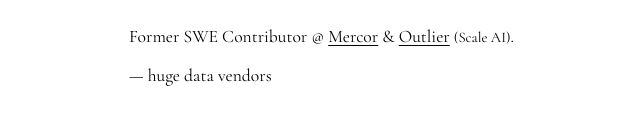
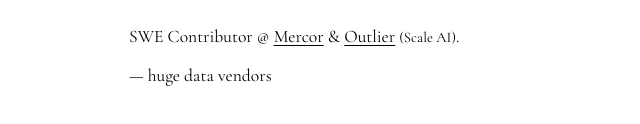
Before and after one commit to osamaajr/personalportfolio, a plain HTML site: page index.html in a window 1280 px wide. Shown: the part 668-792 px from the top of the page, 217-857 px from the left. Drawn offline with nearby package versions, Linux system fonts and the light colour scheme; a script that the page names is missing.

Commit message:
Remove former label from contributor role

```diff
--- a/index.html
+++ b/index.html
@@ -92,7 +92,7 @@
           <span class="item">hosted a coding escape room to 100+ students</span>
         </div>
         <div class="section">
-          <p>Former SWE Contributor @ <a href="#">Mercor</a> &amp; <a href="#">Outlier</a> <small>(Scale AI)</small>.</p>
+          <p>SWE Contributor @ <a href="#">Mercor</a> &amp; <a href="#">Outlier</a> <small>(Scale AI)</small>.</p>
           <span class="item">huge data vendors</span>
         </div>
       </div>
```
Also changed, not shown: portfolio.html (+1 -1 lines).
